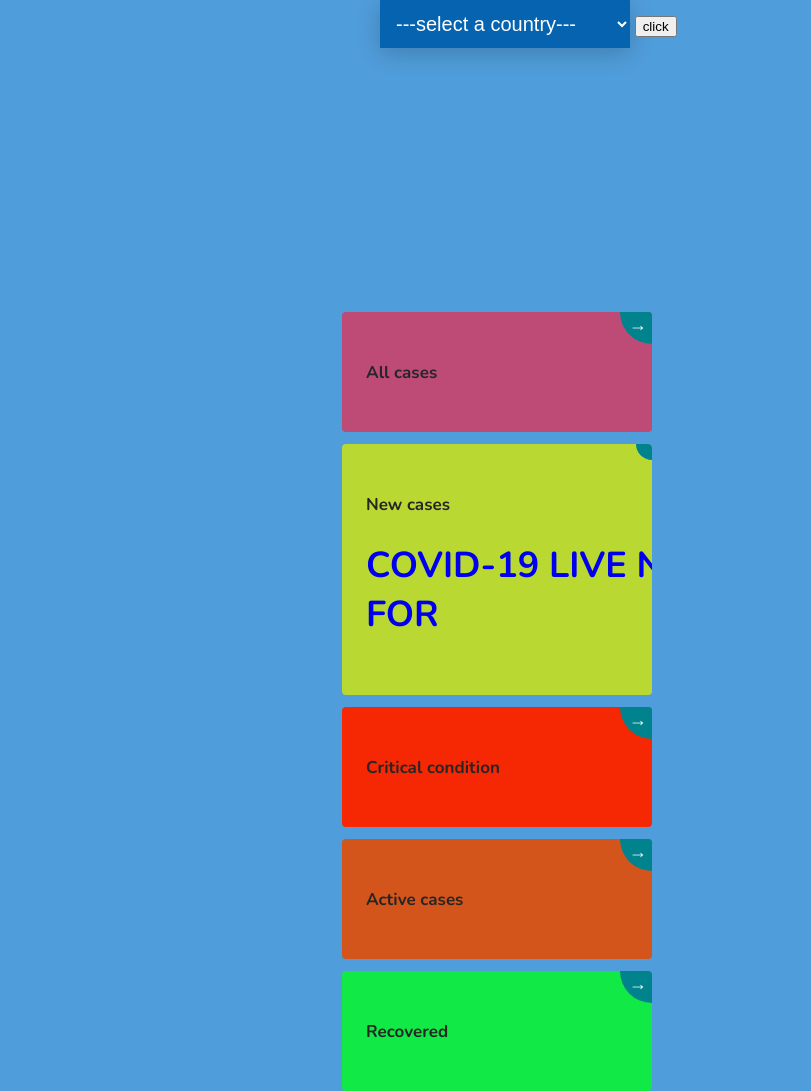
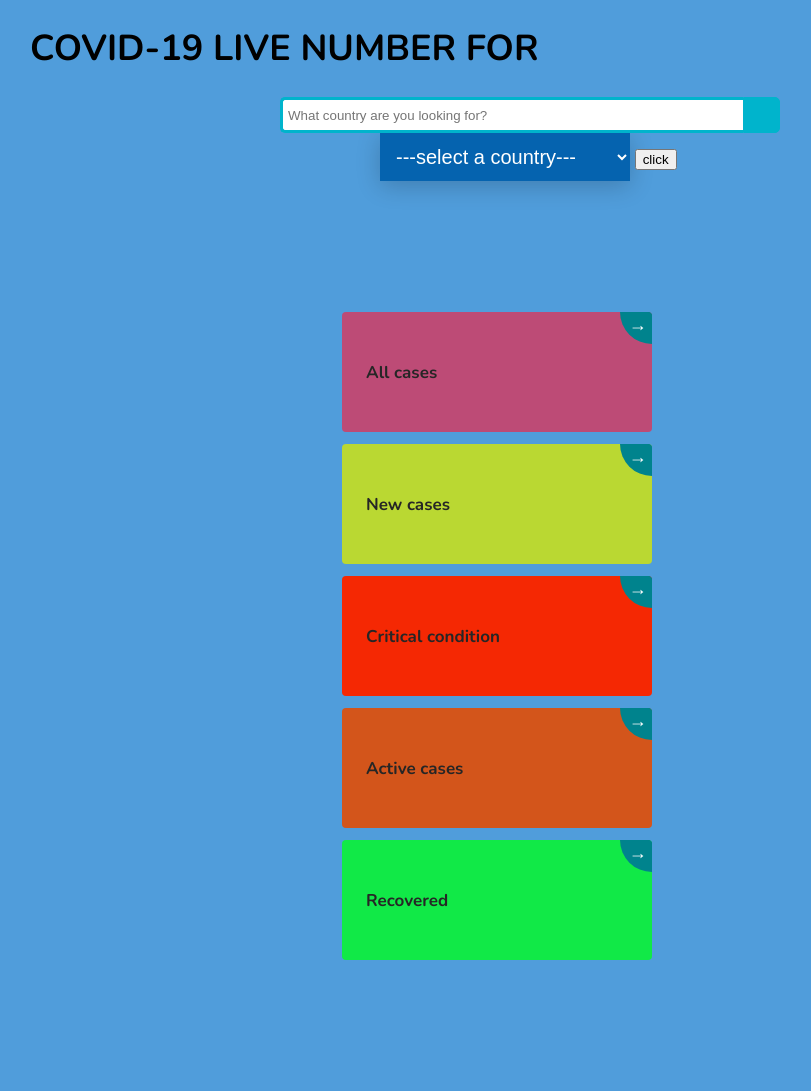
Before and after one commit to xius666/CMPUT401Hackathon, a Django app: page / in a window 1280 px wide. Shown: the whole page, without its empty margins (110-921 px from the left). After the commit the page ends 960 px from the top, so only its background shows below. Run offline with Django 3.2, Linux system fonts and the light colour scheme; data that the repository does not hold is empty.

Commit message:
add search bar

```diff
--- a/covidtracker/track/static/style/style.css
+++ b/covidtracker/track/static/style/style.css
@@ -1,9 +1,43 @@
 @import url("https://fonts.googleapis.com/css?family=Nunito:400,700");
+@import url(https://fonts.googleapis.com/css?family=Open+Sans);
 
 * {
   transition: all 0.3s ease-out;
 }
-.title {
+
+.search {
+  width: 100%;
+  position: relative;
+  display: flex;
+}
+
+.searchTerm {
+  width: 100%;
+  border: 3px solid #00b4cc;
+  border-right: none;
+  padding: 5px;
+  height: 20px;
+  border-radius: 5px 0 0 5px;
+  outline: none;
+  color: #9dbfaf;
+}
+
+.searchTerm:focus {
+  color: #00b4cc;
+}
+
+.searchButton {
+  width: 40px;
+  height: 36px;
+  border: 1px solid #00b4cc;
+  background: #00b4cc;
+  text-align: center;
+  color: #fff;
+  border-radius: 0 5px 5px 0;
+  cursor: pointer;
+  font-size: 20px;
+}
+.wrap {
   width: 500px;
   margin-left: auto;
   margin-right: auto;
--- a/covidtracker/track/templates/index.html
+++ b/covidtracker/track/templates/index.html
@@ -2,10 +2,29 @@
 <!DOCTYPE html>
 
 <html lang="en">
+  <head>
+    <link rel="stylesheet" href="{% static 'style/style.css' %}" />
+    <link rel="stylesheet" href="{% static 'style/select_box.css' %}" />
 
-<head>
-  <link rel="stylesheet" href="{% static 'style/style.css' %}" />
-  <link rel="stylesheet" href="{% static 'style/select_box.css' %}" />
+    <title>COVID-19 TRACKER</title>
+  </head>
+  <body>
+    <div class="title">
+      <h1>COVID-19 LIVE NUMBER FOR {{country}}</h1>
+    </div>
+
+    <div class="wrap">
+      <div class="search">
+        <input
+          type="text"
+          class="searchTerm"
+          placeholder="What country are you looking for?"
+        />
+        <button type="submit" value="OK" class="searchButton">
+          <i class="fa fa-search"></i>
+        </button>
+      </div>
+    </div>
 
     <form class="box">
       <select name="drop1">
@@ -35,11 +54,10 @@
         <h3>New cases</h3>
         <p class="small">{{new}}</p>
 
-
-
-  <div class="title">
-    <h1>COVID-19 LIVE NUMBER FOR {{country}}</h1>
-  </div>
+        <div class="go-corner" href="#">
+          <div class="go-arrow">→</div>
+        </div>
+      </a>
 
       <a class="card3" href="#">
         <h3>Critical condition</h3>
```
